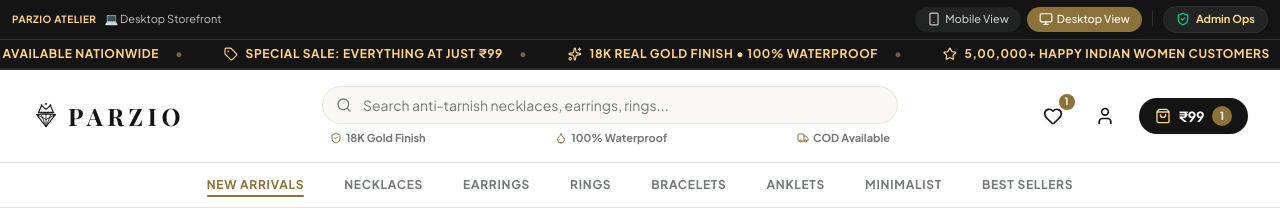
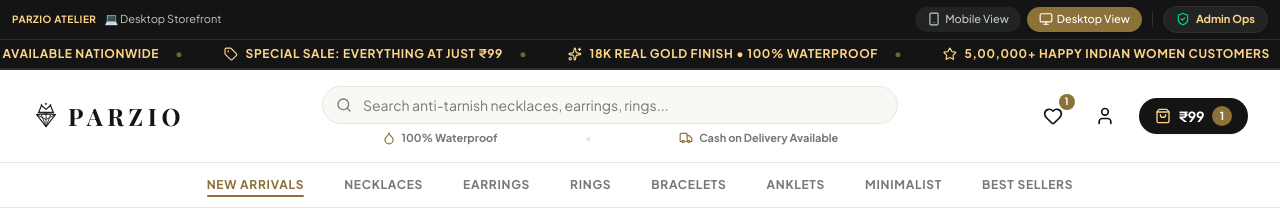
Before and after one commit to biikkkuuuu/parzio, a React (Vite) app: page / in a window 1280 px wide. Shown: the top 220 px of the page. Built offline with nearby package versions, Linux system fonts and the light colour scheme; a web font is replaced by a local one.

Commit message:
Remove 18K Gold Finish text below search bar in Header

```diff
--- a/src/components/Header.tsx
+++ b/src/components/Header.tsx
@@ -86,15 +86,13 @@ export const Header: React.FC<HeaderProps> = ({
             <Search className="w-4 h-4 text-[#747878] absolute left-3.5 top-1/2 -translate-y-1/2 pointer-events-none" />
           </div>
 
-          <div className="flex items-center justify-between text-[11px] text-[#747878] font-bold px-2">
-            <span className="flex items-center gap-1">
-              <ShieldCheck className="w-3 h-3 text-[#8c7138]" /> 18K Gold Finish
+          <div className="flex items-center justify-around text-[11px] text-[#747878] font-bold px-4">
+            <span className="flex items-center gap-1.5">
+              <Droplet className="w-3.5 h-3.5 text-[#8c7138]" /> 100% Waterproof
             </span>
-            <span className="flex items-center gap-1">
-              <Droplet className="w-3 h-3 text-[#8c7138]" /> 100% Waterproof
-            </span>
-            <span className="flex items-center gap-1">
-              <Truck className="w-3 h-3 text-[#8c7138]" /> COD Available
+            <span className="text-[#eae5dc]">•</span>
+            <span className="flex items-center gap-1.5">
+              <Truck className="w-3.5 h-3.5 text-[#8c7138]" /> Cash on Delivery Available
             </span>
           </div>
         </div>
```
